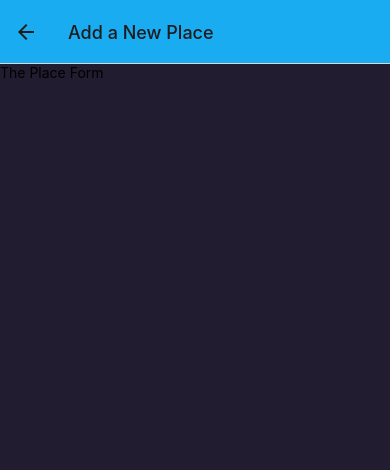
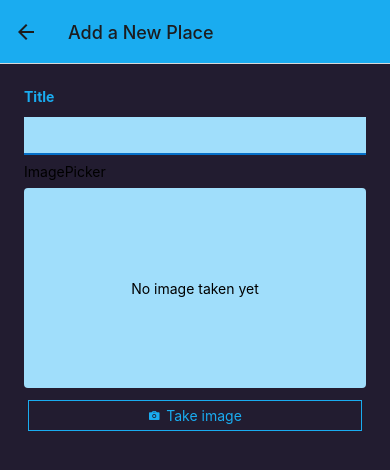
Before and after one commit to VictorIvanov87/RN-FavoritePlaces, a React Native app: screen /AddPlaces in a window 390 px wide. Shown: the top 470 px of the page. Built offline with nearby package versions, Linux system fonts and the light colour scheme.

Commit message:
Add ability the user to take images

```diff
--- a/app.json
+++ b/app.json
@@ -11,9 +11,7 @@
       "resizeMode": "contain",
       "backgroundColor": "#ffffff"
     },
-    "assetBundlePatterns": [
-      "**/*"
-    ],
+    "assetBundlePatterns": ["**/*"],
     "ios": {
       "supportsTablet": true
     },
@@ -25,6 +23,14 @@
     },
     "web": {
       "favicon": "./assets/favicon.png"
-    }
+    },
+    "plugins": [
+      [
+        "expo-image-picker",
+        {
+          "cameraPermission": "The app accesses your camera in order to take photos of your favorite places."
+        }
+      ]
+    ]
   }
 }
--- /dev/null
+++ b/components/Places/ImagePicker.js
@@ -0,0 +1,44 @@
+import { useState } from "react";
+import { View, Text, Button, Image, StyleSheet } from "react-native";
+import { launchCameraAsync } from "expo-image-picker";
+import { Colors } from "../../constants/colors";
+import OutlinedButton from "../UI/OutlinedButton";
+
+const ImagePicker = () => {
+  const [image, setImage] = useState();
+
+  const takeImageHandler = async () => {
+    const imageData = await launchCameraAsync({ allowsEditing: true, aspect: [16, 9], quality: 0.5 });
+    setImage(imageData.assets[0]);
+  };
+
+  return (
+    <View>
+      <Text>ImagePicker</Text>
+      <View style={styles.imagePreview}>
+        {image ? <Image style={styles.image} source={{ uri: image.uri }} /> : <Text>No image taken yet</Text>}
+      </View>
+      <OutlinedButton icon="camera" onPress={takeImageHandler}>
+        Take image
+      </OutlinedButton>
+    </View>
+  );
+};
+
+const styles = StyleSheet.create({
+  image: {
+    height: "100%",
+    width: "100%"
+  },
+  imagePreview: {
+    alignItems: "center",
+    backgroundColor: Colors.primary100,
+    borderRadius: 4,
+    height: 200,
+    justifyContent: "center",
+    marginVertical: 8,
+    width: "100%"
+  }
+});
+
+export default ImagePicker;
--- a/components/Places/PlaceForm.js
+++ b/components/Places/PlaceForm.js
@@ -1,11 +1,41 @@
-import { View, Text } from "react-native";
+import { useState } from "react";
+import { StyleSheet, TextInput, View, Text, ScrollView } from "react-native";
+import { Colors } from "../../constants/colors";
+import ImagePicker from "./ImagePicker";
 
 const PlaceForm = () => {
+  const [enteredTitle, setEnteredTitle] = useState();
+
   return (
-    <View>
-      <Text>The Place Form</Text>
-    </View>
+    <ScrollView>
+      <View style={styles.form}>
+        <Text style={styles.label}>Title</Text>
+        <TextInput style={styles.input} onChangeText={setEnteredTitle} value={enteredTitle} />
+        <ImagePicker />
+      </View>
+    </ScrollView>
   );
 };
 
+const styles = StyleSheet.create({
+  form: {
+    flex: 1,
+    padding: 24
+  },
+  input: {
+    backgroundColor: Colors.primary100,
+    borderBottomColor: Colors.primary700,
+    borderBottomWidth: 2,
+    fontSize: 16,
+    marginVertical: 8,
+    paddingHorizontal: 4,
+    paddingVertical: 8
+  },
+  label: {
+    color: Colors.primary500,
+    fontWeight: "bold",
+    marginBottom: 4
+  }
+});
+
 export default PlaceForm;
--- /dev/null
+++ b/components/UI/OutlinedButton.js
@@ -0,0 +1,34 @@
+import { StyleSheet, Text, Pressable } from "react-native";
+import { AntDesign } from "@expo/vector-icons";
+import { Colors } from "../../constants/colors";
+
+const OutlinedButton = ({ icon, onPress, children }) => {
+  return (
+    <Pressable style={({ pressed }) => [styles.button, pressed && styles.pressed]} onPress={onPress}>
+      <AntDesign name={icon} style={styles.icon} />
+      <Text style={styles.text}>{children}</Text>
+    </Pressable>
+  );
+};
+
+const styles = StyleSheet.create({
+  button: {
+    alignItems: "center",
+    borderColor: Colors.primary500,
+    borderWidth: 1,
+    flexDirection: "row",
+    justifyContent: "center",
+    margin: 4,
+    paddingHorizontal: 12,
+    paddingVertical: 6
+  },
+  icon: { color: Colors.primary500, marginRight: 6 },
+  pressed: {
+    opacity: 0.75
+  },
+  text: {
+    color: Colors.primary500
+  }
+});
+
+export default OutlinedButton;
--- a/package.json
+++ b/package.json
@@ -17,7 +17,8 @@
     "react-native": "0.72.6",
     "react-native-reanimated": "^3.5.4",
     "react-native-safe-area-context": "^4.7.4",
-    "react-native-screens": "^3.27.0"
+    "react-native-screens": "^3.27.0",
+    "expo-image-picker": "~14.3.2"
   },
   "devDependencies": {
     "@babel/core": "^7.20.0",
```
Also changed, not shown: 1 other file (tests, documents, lock files or other folders).
